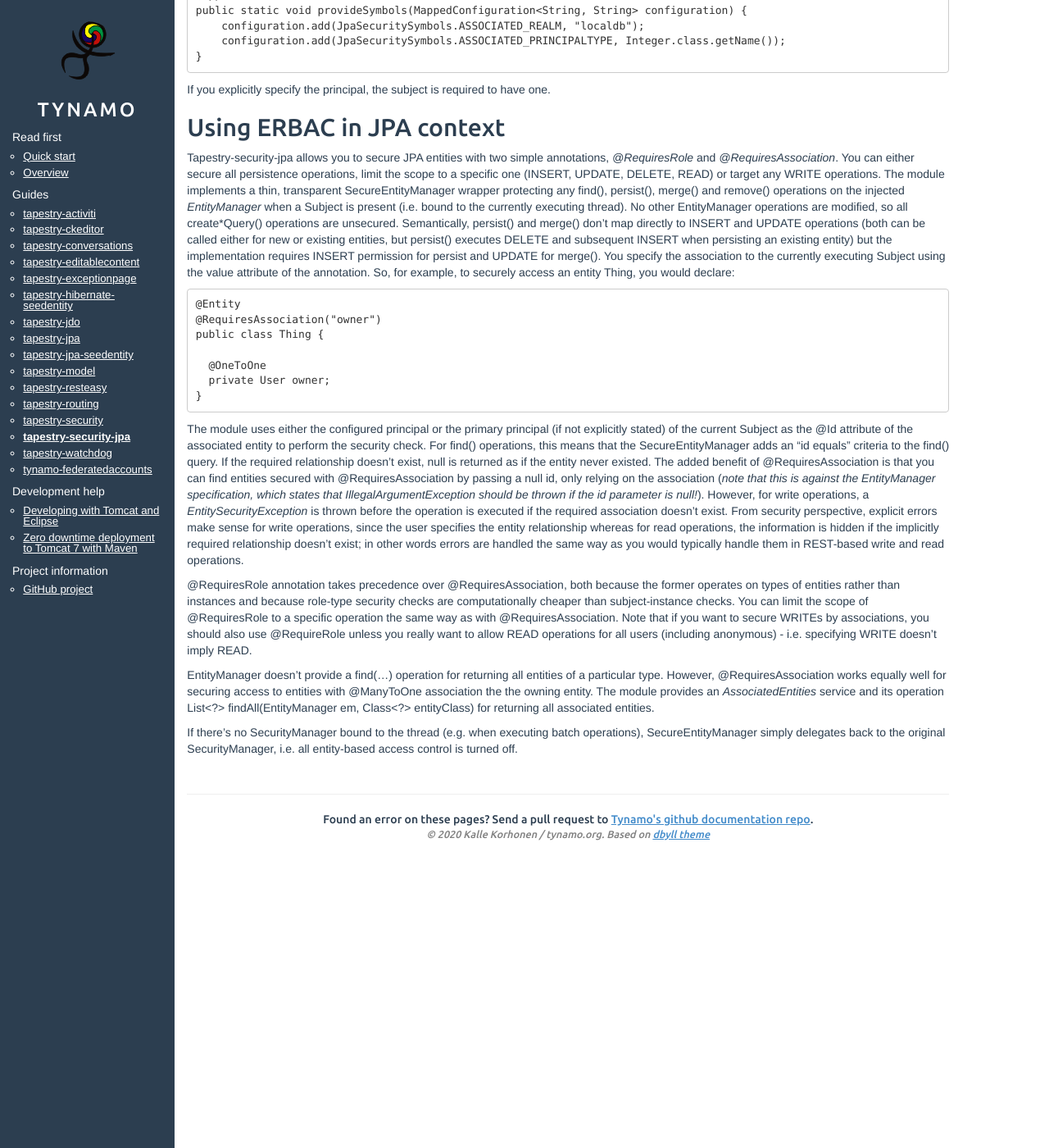
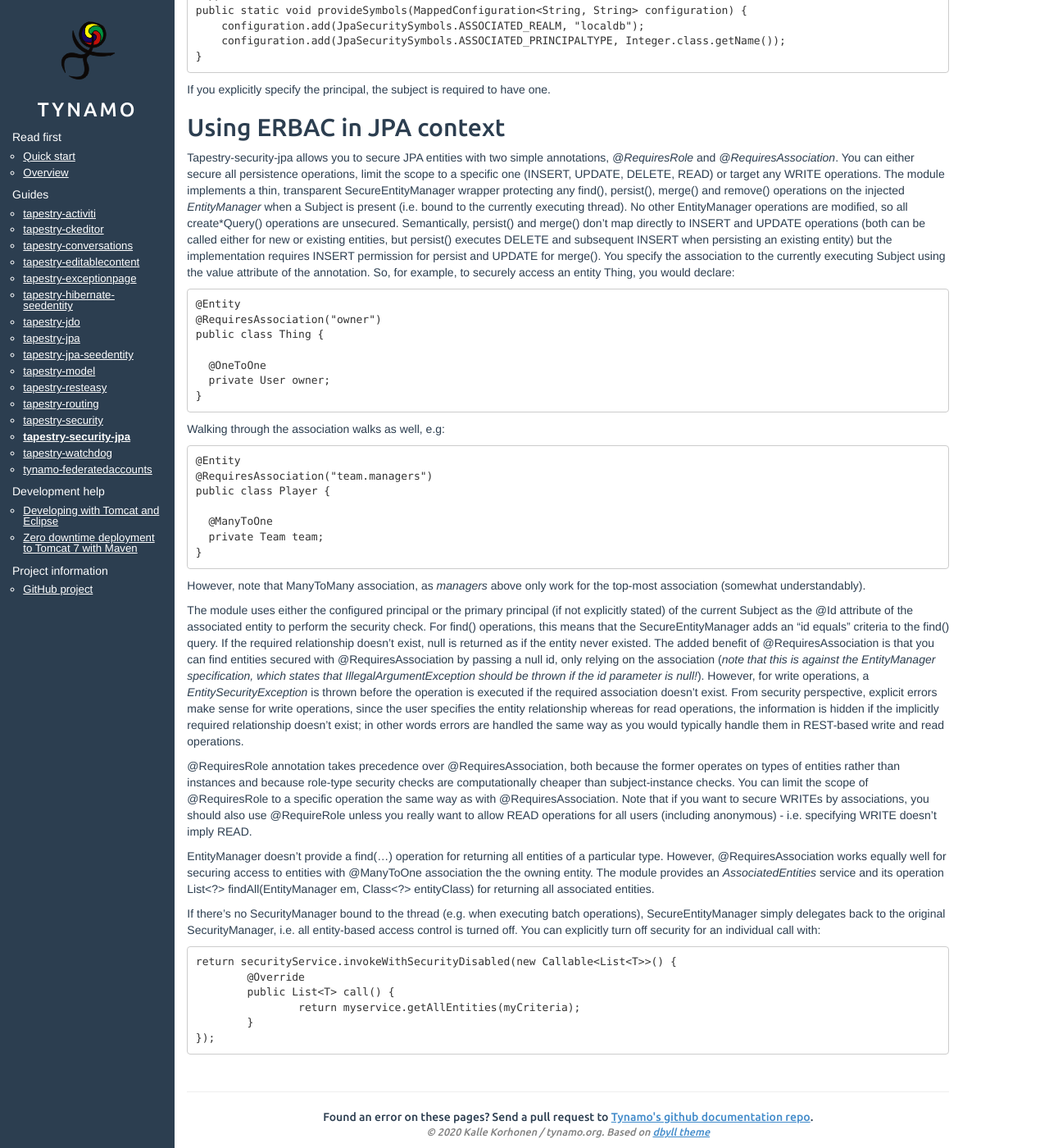
Before and after one commit to vjlamp/tynamo.github.io, a Jekyll site: the page built from tapestry-security-jpa+guide.md, in a window 1280 px wide and 1400 px high, scrolled down 705 px. Shown: the whole window at 82% size. Built offline with Jekyll 4.4.1, drawn with Linux system fonts in a browser that asks for light colours; some of the changed text lies outside the part shown.

```diff
--- a/tapestry-security-jpa+guide.md
+++ b/tapestry-security-jpa+guide.md
@@ -44,10 +44,29 @@ Tapestry-security-jpa allows you to secure JPA entities with two simple annotati
 	  private User owner;
 	}
 
+Walking through the association walks as well, e.g:
+
+	@Entity
+	@RequiresAssociation("team.managers")
+	public class Player {
+
+	  @ManyToOne
+	  private Team team;
+	}
+
+However, note that ManyToMany association, as *managers* above only work for the top-most association (somewhat understandably).
+
 The module uses either the configured principal or the primary principal (if not explicitly stated) of the current Subject as the @Id attribute of the associated entity to perform the security check. For find() operations, this means that the SecureEntityManager adds an "id equals" criteria to the find() query. If the required relationship doesn't exist, null is returned as if the entity never existed. The added benefit of @RequiresAssociation is that you can find entities secured with @RequiresAssociation by passing a null id, only relying on the association (*note that this is against the EntityManager specification, which states that IllegalArgumentException should be thrown if the id parameter is null!*). However, for write operations, a *EntitySecurityException* is thrown before the operation is executed if the required association doesn't exist. From security perspective, explicit errors make sense for write operations, since the user specifies the entity relationship whereas for read operations, the information is hidden if the implicitly required relationship doesn't exist; in other words errors are handled the same way as you would typically handle them in REST-based write and read operations.
 
 @RequiresRole annotation takes precedence over @RequiresAssociation, both because the former operates on types of entities rather than instances and because role-type security checks are computationally cheaper than subject-instance checks. You can limit the scope of @RequiresRole to a specific operation the same way as with @RequiresAssociation. Note that if you want to secure WRITEs by associations, you should also use @RequireRole unless you really want to allow READ operations for all users (including anonymous) - i.e. specifying WRITE doesn't imply READ.
 
 EntityManager doesn't provide a find(...) operation for returning all entities of a particular type. However, @RequiresAssociation works equally well for securing access to entities with @ManyToOne association the the owning entity. The module provides an *AssociatedEntities* service and its operation List<?> findAll(EntityManager em, Class<?> entityClass) for returning all associated entities.
 
-If there's no SecurityManager bound to the thread (e.g. when executing batch operations), SecureEntityManager simply delegates back to the original SecurityManager, i.e. all entity-based access control is turned off.
+If there's no SecurityManager bound to the thread (e.g. when executing batch operations), SecureEntityManager simply delegates back to the original SecurityManager, i.e. all entity-based access control is turned off. You can explicitly turn off security for an individual call with:
+
+	return securityService.invokeWithSecurityDisabled(new Callable<List<T>>() {
+		@Override
+		public List<T> call() {
+			return myservice.getAllEntities(myCriteria);
+		}
+	});
```
Also changed, not shown: other parts of tapestry-security-jpa+guide.md (+2 -2 lines).
